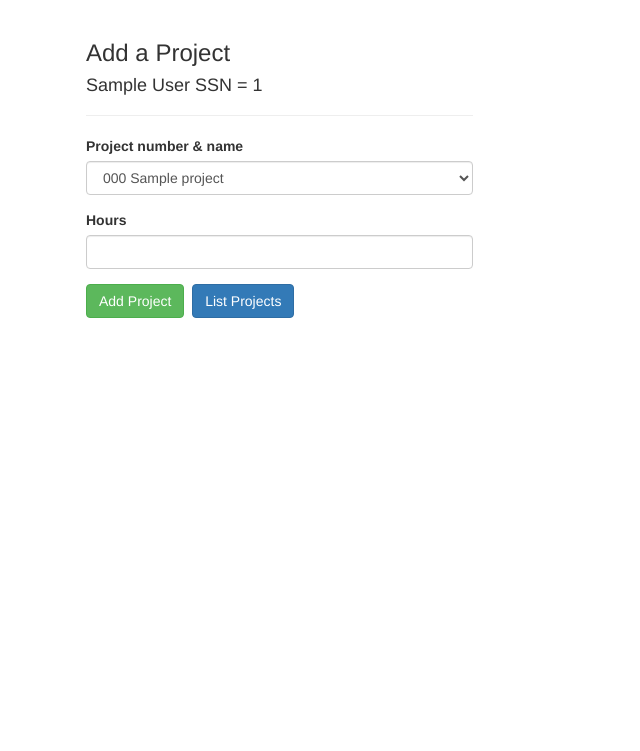
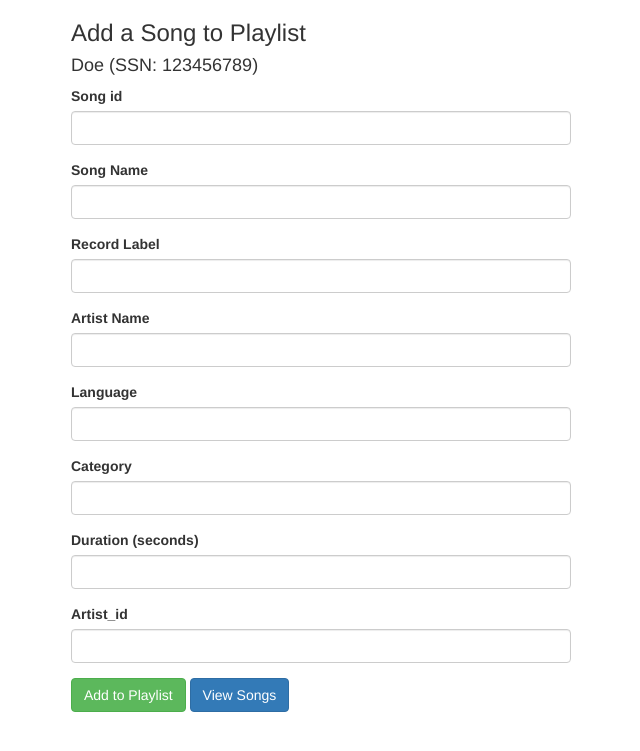
Before and after one commit to sabri414/CS340-Final-Project, a PHP site: page /addProject.php in a window 1280 px wide. Shown: the top 751 px of the page, without its empty margins (319-959 px from the left). Run offline with PHP 8.4, Linux system fonts and the light colour scheme; the visitor is signed in with stand-in values (Sample User, id 1); tables that the repository leaves empty or names only in its code hold one stand-in row (values such as "Sample post"); data that the repository does not hold is empty.

Commit message:
new changes

```diff
--- a/addProject.php
+++ b/addProject.php
@@ -1,85 +1,57 @@
 <?php
 session_start();
 ob_start();
+
+// Temporary session setup (Replace with real login logic)
+$_SESSION["Ssn"] = "123456789"; // Example SSN
+$_SESSION["Lname"] = "Doe";     // Example Last Name
+
+if (!isset($_SESSION["Ssn"]) || !isset($_SESSION["Lname"])) {
+    die("Session variables not set. Please login again.");
+}
+
 $Ssn = $_SESSION["Ssn"];
-	$Lname = $_SESSION["Lname"];
-	// Include config file
+$Lname = htmlspecialchars($_SESSION["Lname"]);
+
 require_once "config.php";
 
-?>
+$SongId = $Duration = "";
+$SongId_err = $Duration_err = $SQL_err = "";
 
-
-<?php
-	// Define variables and initialize with empty values
-	$Pno = "";
-	$Pno_err = $Ssn_err = $Hours_err = "" ;
-	$SQL_err="";
-
-	// Processing form data when form is submitted
-	if($_SERVER["REQUEST_METHOD"] == "POST"){
-		// Validate Project number
-		$Pno = trim($_POST["Pno"]);
-		if(empty($Pno)){
-			$Pno_err = "Please select a project.";
+if ($_SERVER["REQUEST_METHOD"] == "POST") {
+    $SongId = trim($_POST["SongId"]);
+    if (empty($SongId)) {
+        $SongId_err = "Please select a song.";
     }
 
-		// Validate Hours
-		$Hours = trim($_POST["Hours"]);
-		if(empty($Hours)){
-			$Hours_err = "Please enter hours (1-40)";
+    $Duration = trim($_POST["Duration"]);
+    if (!is_numeric($Duration) || $Duration < 1 || $Duration > 900) {
+        $Duration_err = "Please enter a valid duration (1-900 seconds).";
     }
 
-		// Validate the SSN
-		if(empty($Ssn)){
-			$Ssn_err = "No SSN.";
+    if (empty($SongId_err) && empty($Duration_err)) {
+        $sql = "INSERT INTO WORKS_ON (Essn, SongId, Duration) VALUES (?, ?, ?)";
+        if ($stmt = mysqli_prepare($link, $sql)) {
+            mysqli_stmt_bind_param($stmt, "sii", $Ssn, $SongId, $Duration);
+
+            if (mysqli_stmt_execute($stmt)) {
+                echo "<div class='alert alert-success'>Song added to the playlist successfully!</div>";
+            } else {
+                $SQL_err = "Database error: " . mysqli_error($link);
             }
-
-
-    // Check input errors before inserting in database
-		if(empty($Ssn_err) && empty($Hours_err) && empty($Pno_err) ){
-        // Prepare an insert statement
-			$sql = "INSERT INTO WORKS_ON (Essn, Pno, Hours) VALUES (?, ?, ?)";
-
-
-        	if($stmt = mysqli_prepare($link, $sql)){
-            // Bind variables to the prepared statement as parameters
-				mysqli_stmt_bind_param($stmt, 'sii', $param_Ssn, $param_Pno, $param_Hours);
-
-				// Set parameters
-				$param_Ssn = $Ssn;
-				$param_Pno = $Pno;
-				$param_Hours = $Hours;
-
-            // Attempt to execute the prepared statement
-				if(mysqli_stmt_execute($stmt)){
-               // Records created successfully. Redirect to landing page
-				//    header("location: index.php");
-				//	exit();
-				} else{
-					// Error
-					echo "Error";
-					//exit();
-					$SQL_err = mysqli_error($link);
+            mysqli_stmt_close($stmt);
         }
     }
-
-        // Close statement
-        mysqli_stmt_close($stmt);
-
-	}
-		// Close connection
-		mysqli_close($link);
 }
 ?>
-
 <!DOCTYPE html>
 <html lang="en">
 <head>
     <meta charset="UTF-8">
-    <title>Company DB</title>
+    <title>Music Playlist</title>
     <link rel="stylesheet" href="https://maxcdn.bootstrapcdn.com/bootstrap/3.3.7/css/bootstrap.css">
-    <style type="text/css">
-        .wrapper{
+    <style>
+        .wrapper {
             width: 500px;
             margin: 0 auto;
         }
@@ -87,58 +59,77 @@
 </head>
 <body>
     <div class="wrapper">
-        <div class="container-fluid">
-            <div class="row">
-                <div class="col-md-10">
-                    <div class="page-header">
-                        <h3>Add a Project </h3>
-						<h4><?php echo $Lname;?> SSN = <?php echo $Ssn;?></h4>
+        <h3>Add a Song to Playlist</h3>
+        <h4><?php echo htmlspecialchars($Lname); ?> (SSN: <?php echo htmlspecialchars($Ssn); ?>)</h4>
+        <?php if (!empty($SQL_err)) echo "<div class='alert alert-danger'>$SQL_err</div>"; ?>
+
+        <?php
+        $sql = "SELECT Playlist.Playlist_id, Playlist_name FROM Song, added , Playlist"; // Replace with actual column names
+        $result = mysqli_query($link, $sql);
+        if (!$result) {
+            die("<div class='alert alert-danger'>Error fetching songs: " . mysqli_error($link) . "</div>");
+        }
+        ?>
+
+<form action="
+<?php echo htmlspecialchars($_SERVER["PHP_SELF"]); ?>" method="post">
+						<div class="form-group <?php echo (!empty($Playlist_id_err)) ? 'has-error' : ''; ?>">
+                            <label>Song id</label>
+                            <input type="text" name="Song_id" class="form-control" value="<?php echo $Playlist_id; ?>">
+                            <span class="help-block"><?php echo $Playlist_id_err;?></span>
                         </div>
 
-<?php
-	echo $SQL_err;
-	$conn = mysqli_connect(DB_SERVER, DB_USERNAME, DB_PASSWORD, DB_NAME);
-	if (!$conn) {
-		die('Could not connect: ' . mysqli_error());
-	}
-	$sql = "SELECT Pnumber, Pname FROM PROJECT";
-	$result = mysqli_query($conn, $sql);
-	if (!$result) {
-		die("Query to show fields from table failed");
-	}
-	$num_row = mysqli_num_rows($result);
-?>
+						<div class="form-group <?php echo (!empty($Playlist_name_err)) ? 'has-error' : ''; ?>">
+                            <label>Song Name</label>
+                            <input type="text" name="Song_name" class="form-control" value="<?php echo $Playlist_name; ?>">
+                            <span class="help-block"><?php echo $Playlist_name_err;?></span>
+                        </div>
+                        <div class="form-group <?php echo (!empty($Playlist_name_err)) ? 'has-error' : ''; ?>">
+                            <label>Record Label</label>
+                            <input type="text" name="Record_Label" class="form-control" value="<?php echo $Playlist_name; ?>">
+                            <span class="help-block"><?php echo $Playlist_name_err;?></span>
+                        </div>
+						<div class="form-group <?php echo (!empty($Lname_err)) ? 'has-error' : ''; ?>">
+                            <label>Artist Name</label>
+                            <input type="text" name="Artist" class="form-control" value="<?php echo $User_id; ?>">
+                            <span class="help-block"><?php echo $User_id_err;?></span>
+                        </div>
+                        <div class="form-group <?php echo (!empty($Lname_err)) ? 'has-error' : ''; ?>">
+                            <label>Language</label>
+                            <input type="text" name="Langauge" class="form-control" value="<?php echo $User_id; ?>">
+                            <span class="help-block"><?php echo $User_id_err;?></span>
+                        </div>
+                        <div class="form-group <?php echo (!empty($Lname_err)) ? 'has-error' : ''; ?>">
+                            <label>Category</label>
+                            <input type="text" name="Category" class="form-control" value="<?php echo $User_id; ?>">
+                            <span class="help-block"><?php echo $User_id_err;?></span>
+                        </div>
 
-	<form action="<?php echo htmlspecialchars(basename($_SERVER['REQUEST_URI'])); ?>" method="post">
-		<div class="form-group <?php echo (!empty($Ssn_err)) ? 'has-error' : ''; ?>">
-            <label>Project number & name</label>
-			<select name="Pno" class="form-control">
-			<?php
-
-				for($i=0; $i<$num_row; $i++) {
-					$Pnos=mysqli_fetch_row($result);
-					echo "<option value='$Pnos[0]' >".$Pnos[0]."  ".$Pnos[1]."</option>";
-				}
-			?>
-			</select>
-            <span class="help-block"><?php echo $Pno_err;?></span>
+                        <div class="form-group <?php echo (!empty($Duration_err)) ? 'has-error' : ''; ?>">
+                       <label>Duration (seconds)</label>
+                      <input type="number" name="Duration" class="form-control" min="1" max="900" value="<?php echo $Duration; ?>">
+                       <span class="help-block"><?php echo $Duration_err; ?></span>
                         </div>
-		<div class="form-group <?php echo (!empty($Hours_err)) ? 'has-error' : ''; ?>">
-			<label>Hours </label>
-			<input type="number" name="Hours" class="form-control" min="1" max="80" value="">
-			<span class="help-block"><?php echo $Hours_err;?></span>
+                         <div class="form-group <?php echo (!empty($Lname_err)) ? 'has-error' : ''; ?>">
+                            <label>Artist_id</label>
+                            <input type="text" name="Artist_id" class="form-control" value="<?php echo $User_id; ?>">
+                            <span class="help-block"><?php echo $User_id_err;?></span>
                         </div>
-		<div>
-			<input type="submit" class="btn btn-success pull-left" value="Add Project">
-			&nbsp;
-			<a href="viewProjects.php" class="btn btn-primary">List Projects</a>
+            <div class="form-group">
+            <form action="addSongToPlaylist.php" method="POST">
+             <input type="hidden" name="song_id" value="34"> <!-- Replace 123 with dynamic song ID -->
+            <input type="hidden" name="playlist_id" value="59"> <!-- Replace 456 with dynamic playlist ID -->
+          <input type="submit" class="btn btn-success" value="Add to Playlist">
+            </form>
+                <a href="viewPlaylist.php?Ssn=12345" class="btn btn-primary">View Songs</a>
 
             </div>
         </form>
+
         <?php
         mysqli_free_result($result);
-	mysqli_close($conn);
+        mysqli_close($link);
         ?>
+    </div>
 </body>
-
 </html>
--- a/config.php
+++ b/config.php
@@ -13,9 +13,9 @@
 
 	/* Change for your username and password for phpMyAdmin*/
 	define('DB_SERVER', 'classmysql.engr.oregonstate.edu');
-	define('DB_USERNAME', 'cs340_abounozs');
-	define('DB_PASSWORD', '7825');
-	define('DB_NAME', 'cs340_abounozs');
+	define('DB_USERNAME', 'cs340_mccoyh');
+	define('DB_PASSWORD', 'password1234');
+	define('DB_NAME', 'cs340_mccoyh');
 
 	/* Attempt to connect to MySQL database */
 	$link = mysqli_connect(DB_SERVER, DB_USERNAME, DB_PASSWORD, DB_NAME);
```
Also changed, not shown: addSongToPlaylist.php (added, +46 -0 lines). Lines whose indentation alone changed are shown as unchanged.
